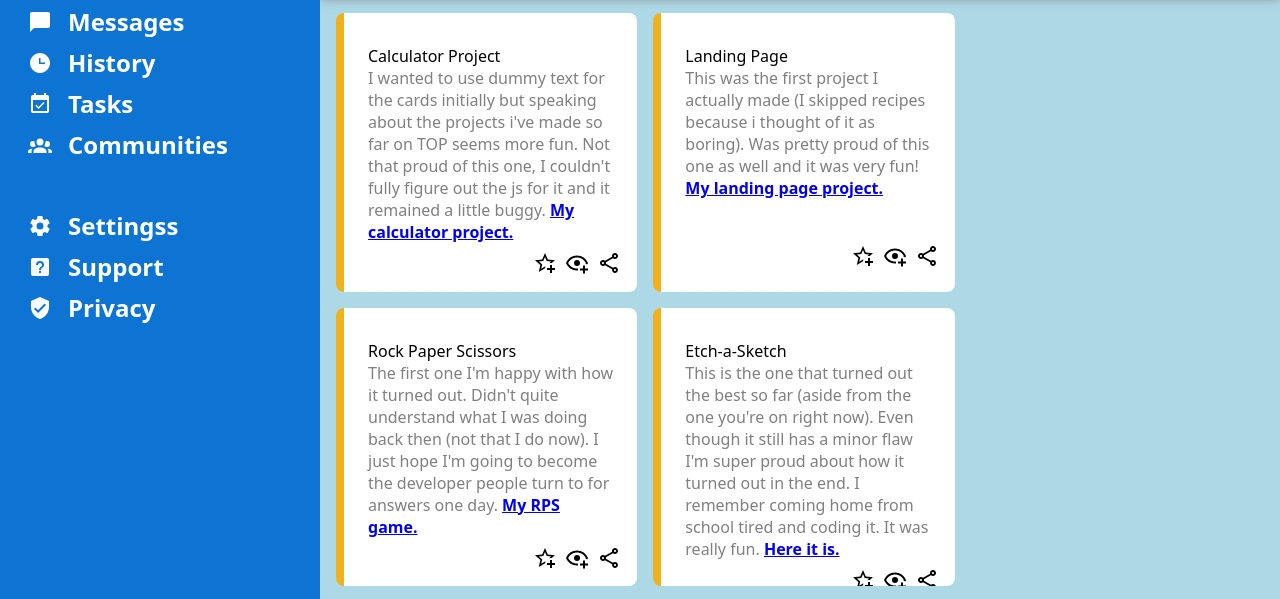
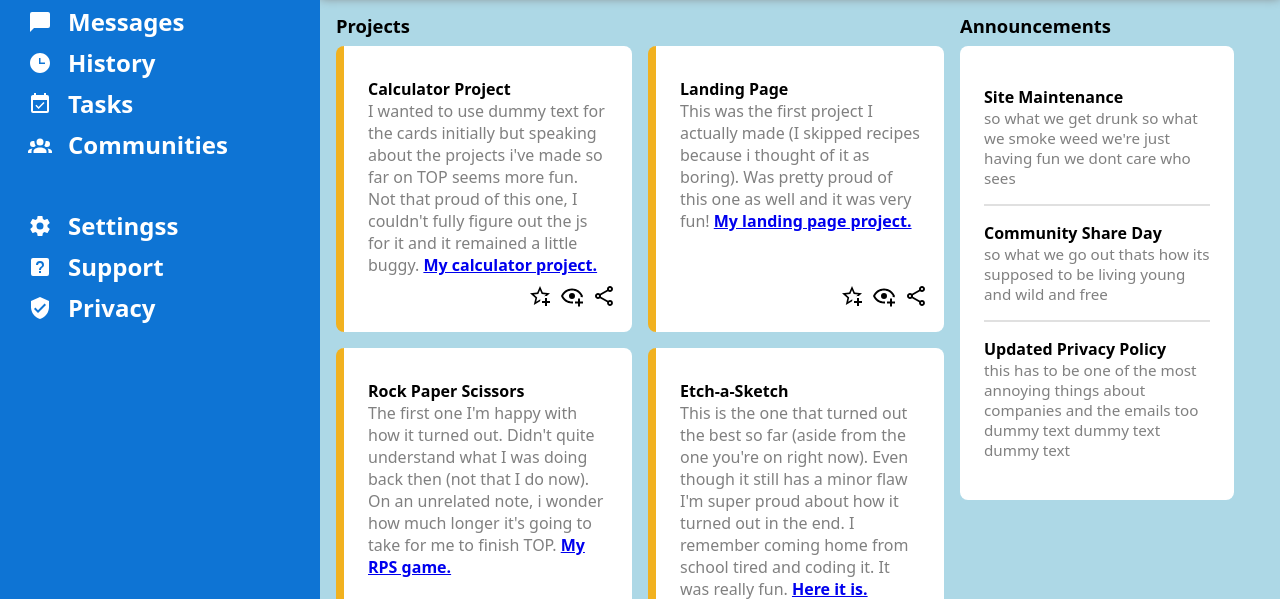
Before and after one commit to introduction996/admin-dashboard-project, a plain HTML site: page index.html in a window 1280 px wide. Shown: the part 201-800 px from the top of the page. Drawn offline with Linux system fonts and the light colour scheme.

Commit message:
add announcements section

```diff
--- a/index.html
+++ b/index.html
@@ -92,6 +92,8 @@
 
 
     <div id="content">
+        <div class="wrapper">
+            <h1>Projects</h1>
             <div class="content1 cards">
                 <div class="content-card">
                     <div class="card-text">
@@ -125,8 +127,8 @@
                         <h3>The first one I'm happy with how it turned out.
                             Didn't quite understand what I was doing back then
                             (not that I do now).
-                        I just hope I'm going to become the developer
-                        people turn to for answers one day.
+                            On an unrelated note, i wonder how much longer it's going
+                            to take for me to finish TOP.
                             <a href="http://">My RPS game.</a>
                         </h3>
                     </div>
@@ -172,7 +174,30 @@
                     <div class="card-icons"></div>
                 </div>
             </div>
-        <div class="content2 announcements-trending"></div>
+        </div>
+
+
+        <div class="content2 announcements-trending">
+            <div class="announcements">
+                <h1>Announcements</h1>
+                <div id="ann-card">
+                    <div class="ann">
+                        <h1>Site Maintenance</h1>
+                        <h3>so what we get drunk so what we smoke weed we're just having fun we dont care who sees</h3>
+                    </div>
+                    <div class="ann">
+                        <h1>Community Share Day</h1>
+                        <h3>so what we go out thats how its supposed to be living young and wild and free</h3>
+                    </div>
+                    <div class="ann">
+                        <h1>Updated Privacy Policy</h1>
+                        <h3>this has to be one of the most annoying things about companies and the emails too dummy text dummy text dummy text</h3>
+                    </div>
+                </div>
+            </div>
+
+            <div class="trending"></div>
+        </div>
     </div>
 </body>
 </html>
--- a/styles.css
+++ b/styles.css
@@ -244,11 +244,20 @@ img[alt="pfp2"] {
 .content1 {
     flex: 2;
 
-    padding: 2rem;
-
     display: grid;
     grid-template: repeat(auto-fit, minmax(4vh, 1fr))/repeat(auto-fit, minmax(20vw ,1fr));
     gap: 2rem
+}
+
+.wrapper {
+    padding: 2rem;
+    flex: 2;
+}
+
+.wrapper > h1 {
+    margin-bottom: 1rem;
+    font-size: 2.3rem;
+    font-weight: 600;
 }
 
 .content-card {
@@ -280,7 +289,7 @@ img[alt="pfp2"] {
 
 .card-text > h1 {
     font-size: 2rem;
-    font-weight: 500;
+    font-weight: 600;
 }
 
 a {
@@ -322,13 +331,53 @@ a:active {
     fill: rgb(241, 177, 31);
 }
 
+
+
 .content2 {
     flex: 1;
+    padding: 2rem;
+    padding-left: 0;
 }
 
+.announcements, .trending {
+    width: 90%
+}
 
+.announcements > h1, .trending > h1 {
+    margin-bottom: 1rem;
+    font-size: 2.3rem;
+    font-weight: 600;
+}
 
+#ann-card {
+    background-color: white;
+    padding: 3rem;
+    border-radius: 1rem;
+}
 
+#ann-card > .ann:not(:last-child) {
+    border-bottom: 2px solid rgb(224, 224, 224);
+}
+
+.ann {
+    padding-bottom: 2rem;
+    padding-top: 2rem;
+}
+
+.ann > h1, .ann > h3 {
+    overflow-wrap: break-word;
+}
+
+.ann > h1 {
+    font-size: 2rem;
+    font-weight: 600;
+}
+
+.ann > h3 {
+    font-size: 1.9rem;
+    font-weight: 500;
+    color: grey;
+}
 
 
 
```
Lines whose indentation alone changed are shown as unchanged.
